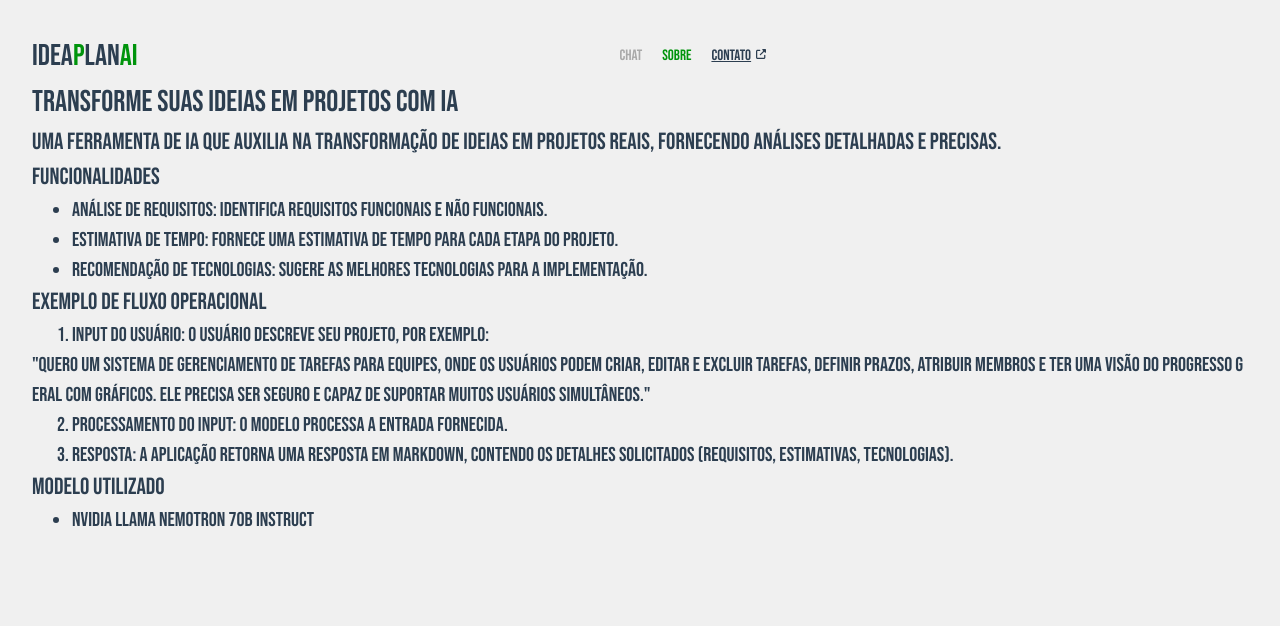
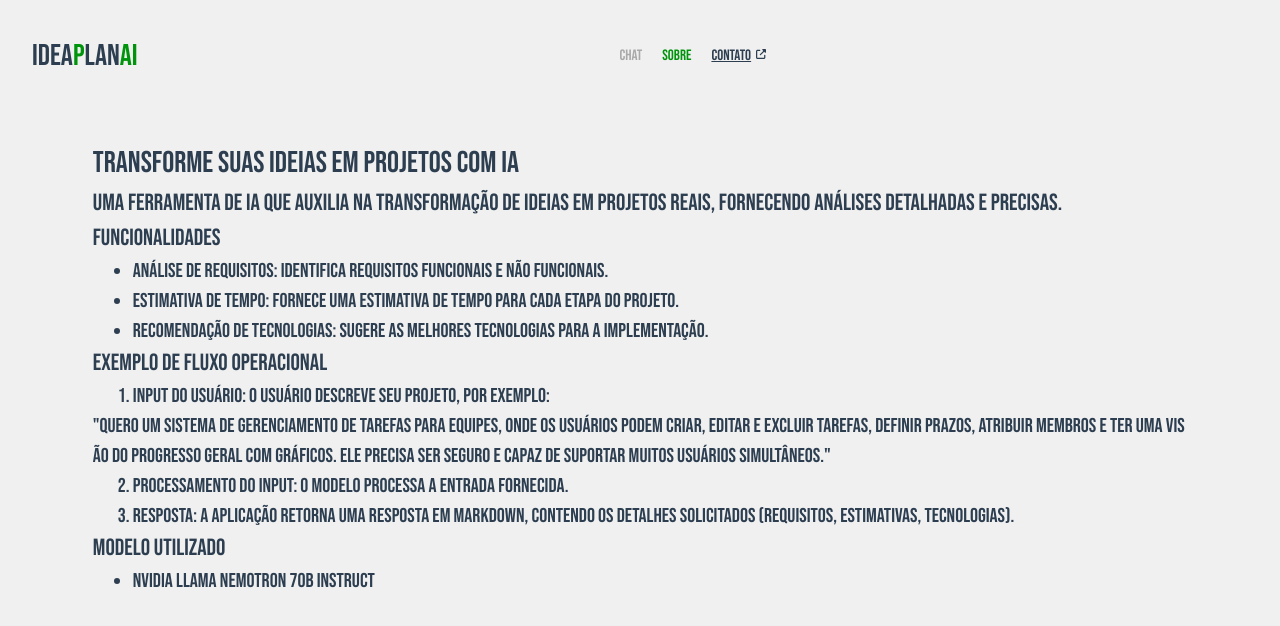
Before and after one commit to dacmarcell/ideaplanAI-web, a Vue app: page /about in a window 1280 px wide. Shown: the top 626 px of the page. Built offline with nearby package versions, Linux system fonts and the light colour scheme.

Commit message:
Refactor AboutView.vue: Add margin to container

```diff
--- a/src/views/AboutView.vue
+++ b/src/views/AboutView.vue
@@ -12,6 +12,7 @@
   word-break: break-all;
 }
 .container {
+  margin: 5%;
   display: flex;
   flex-direction: row;
   align-items: center;
```
